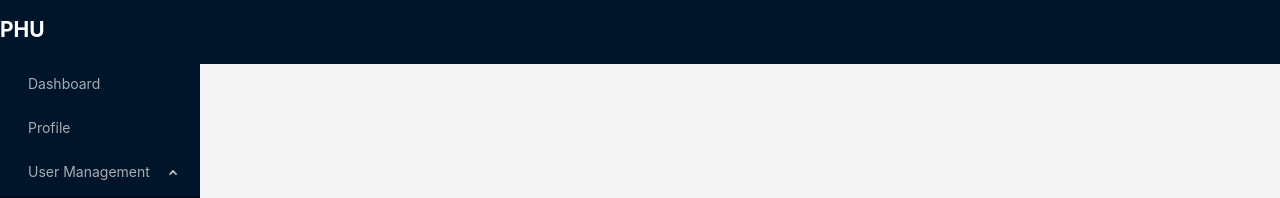
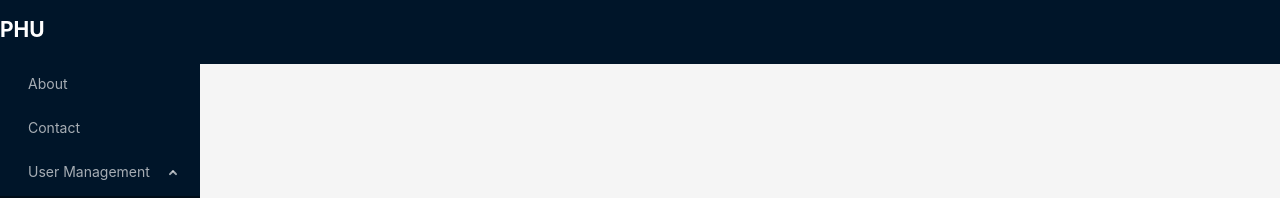
Before and after one commit to safwanbin2/phu-client, a React (Vite) app: page / in a window 1280 px wide. Both pictures are taken after a click on the element "User Management". Shown: the top 198 px of the page. Built offline with nearby package versions, Linux system fonts and the light colour scheme.

Commit message:
router-basic-setup-3

```diff
--- a/src/components/layout/MainLayout.tsx
+++ b/src/components/layout/MainLayout.tsx
@@ -1,28 +1,28 @@
 import { Layout, Menu, MenuProps } from "antd";
-import { Outlet } from "react-router-dom";
+import { NavLink, Outlet } from "react-router-dom";
 
 const { Header, Content, Footer, Sider } = Layout;
 
 const items: MenuProps["items"] = [
   {
-    key: "1",
-    label: "Dashboard",
+    key: "About",
+    label: <NavLink to="/about">About</NavLink>,
   },
   {
-    key: "2",
-    label: "Profile",
+    key: "Contact",
+    label: <NavLink to="/contact">Contact</NavLink>,
   },
   {
-    key: "3",
+    key: "User Management",
     label: "User Management",
     children: [
       {
-        key: "21",
-        label: "Create Student",
+        key: "Create Student",
+        label: <NavLink to="/admin/create-student">Create Student</NavLink>,
       },
       {
-        key: "22",
-        label: "Create Faculty",
+        key: "Create Faculty",
+        label: <NavLink to="/admin/create-faculty">Create Faculty</NavLink>,
       },
     ],
   },
--- /dev/null
+++ b/src/pages/admin/CreateFaculty.tsx
@@ -0,0 +1,11 @@
+import React from "react";
+
+const CreateFaculty = () => {
+  return (
+    <div>
+      <h2>Faculty</h2>
+    </div>
+  );
+};
+
+export default CreateFaculty;
--- /dev/null
+++ b/src/routes/admin.routes.tsx
@@ -0,0 +1,22 @@
+import AdminDashboard from "../pages/admin/AdminDashboard";
+import CreateFaculty from "../pages/admin/CreateFaculty";
+import CreateStudent from "../pages/admin/CreateStudent";
+
+export const adminPaths = [
+  {
+    index: true,
+    element: <AdminDashboard />,
+  },
+  {
+    path: "dashboard",
+    element: <AdminDashboard />,
+  },
+  {
+    path: "create-student",
+    element: <CreateStudent />,
+  },
+  {
+    path: "create-faculty",
+    element: <CreateFaculty />,
+  },
+];
--- a/src/routes/routes.tsx
+++ b/src/routes/routes.tsx
@@ -4,8 +4,7 @@ import About from "../pages/About";
 import Contact from "../pages/Contact";
 import Login from "../pages/Login";
 import Register from "../pages/Register";
-import AdminDashboard from "../pages/admin/AdminDashboard";
-import CreateStudent from "../pages/admin/CreateStudent";
+import { adminPaths } from "./admin.routes";
 
 const router = createBrowserRouter([
   {
@@ -25,20 +24,7 @@ const router = createBrowserRouter([
   {
     path: "/admin",
     element: <App />,
-    children: [
-      {
-        index: true,
-        element: <AdminDashboard />,
-      },
-      {
-        path: "dashboard",
-        element: <AdminDashboard />,
-      },
-      {
-        path: "create-student",
-        element: <CreateStudent />,
-      },
-    ],
+    children: adminPaths,
   },
   {
     path: "/login",
```
